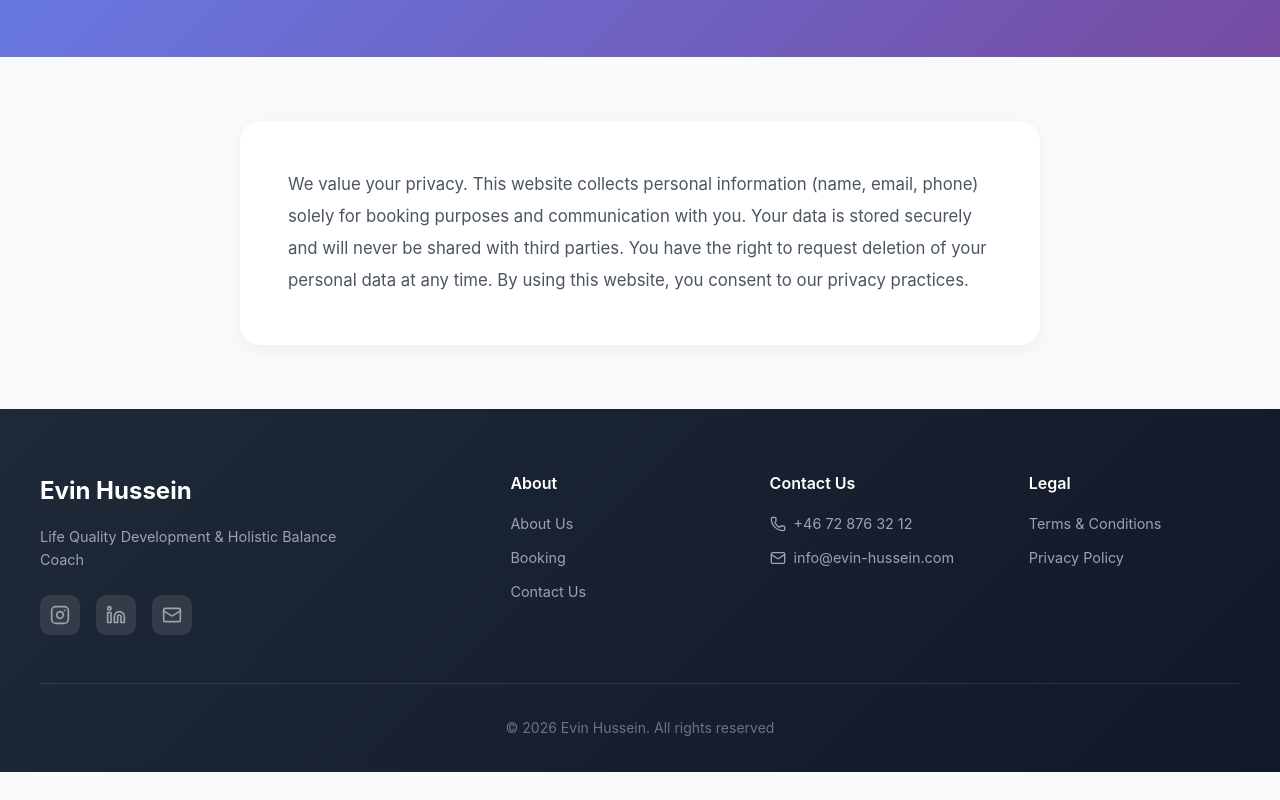
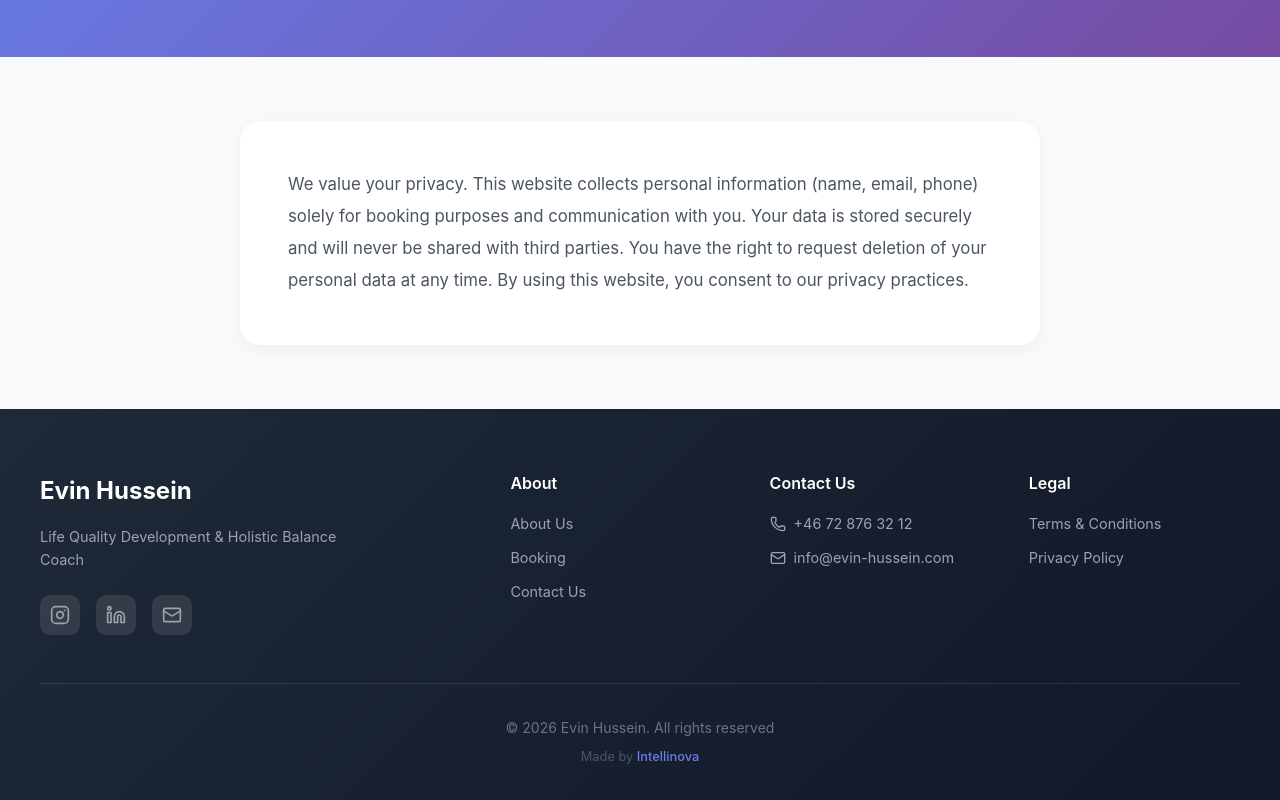
Before and after one commit to RaniMeree/evinhussein, a React (Vite) app: page /privacy in a window 1280 px wide. Shown: the part 255-1055 px from the top of the page. Before the commit the page ends 1027 px from the top, so only its background shows below. Built offline with nearby package versions, Linux system fonts and the light colour scheme.

Commit message:
made by intellinova

```diff
--- a/src/components/Footer.css
+++ b/src/components/Footer.css
@@ -89,6 +89,26 @@
   text-align: center;
   color: #6b7280;
   font-size: 0.875rem;
+  display: flex;
+  flex-direction: column;
+  gap: 0.4rem;
+  align-items: center;
+}
+
+.footer-credit {
+  font-size: 0.8rem;
+  color: #4b5563;
+}
+
+.footer-credit a {
+  color: #667eea;
+  text-decoration: none;
+  font-weight: 500;
+  transition: color 0.2s ease;
+}
+
+.footer-credit a:hover {
+  color: #764ba2;
 }
 
 @media (max-width: 900px) {
--- a/src/components/Footer.jsx
+++ b/src/components/Footer.jsx
@@ -93,6 +93,12 @@ function Footer() {
           variants={itemVariants}
         >
           <p>&copy; {currentYear} Evin Hussein. {t('footer.rights')}</p>
+          <p className="footer-credit">
+            Made by{' '}
+            <a href="https://www.intellinovasolutions.com" target="_blank" rel="noopener noreferrer">
+              Intellinova
+            </a>
+          </p>
         </motion.div>
       </div>
     </motion.footer>
```
